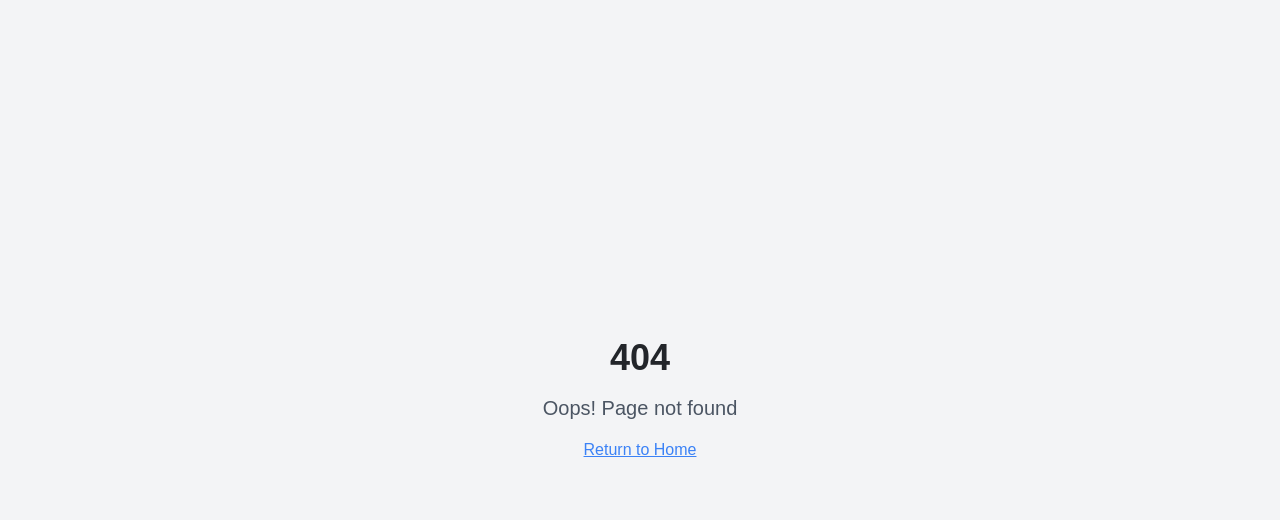
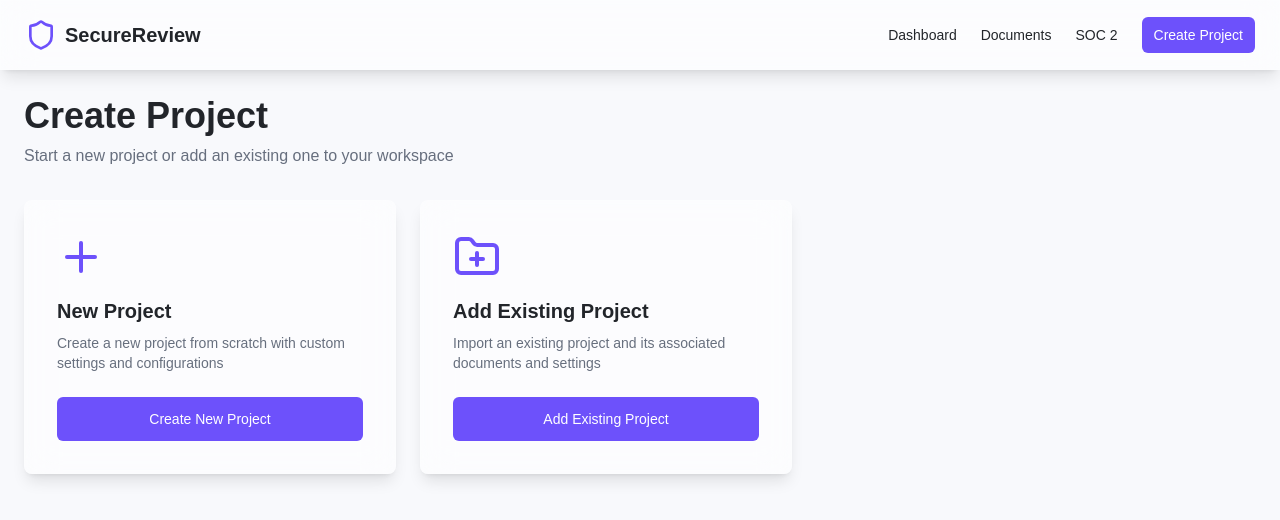
Before and after one commit to indrasol/sdr-tool, a React (Vite) app: page /create-project in a window 1280 px wide. Before the commit this address had no page. Shown: the top 520 px of the page. Built offline with nearby package versions, Linux system fonts and the light colour scheme.

Commit message:
Add create project page
Adds a new page for creating projects, including options to create new projects and add existing ones.  Links the new page to the existing "Create Project" button.

```diff
--- a/src/App.tsx
+++ b/src/App.tsx
@@ -5,6 +5,7 @@ import { TooltipProvider } from "@/components/ui/tooltip";
 import { QueryClient, QueryClientProvider } from "@tanstack/react-query";
 import { BrowserRouter, Routes, Route } from "react-router-dom";
 import Index from "./pages/Index";
+import CreateProject from "./pages/CreateProject";
 import NotFound from "./pages/NotFound";
 
 const queryClient = new QueryClient();
@@ -18,6 +19,7 @@ const App = () => (
         <BrowserRouter>
           <Routes>
             <Route path="/" element={<Index />} />
+            <Route path="/create-project" element={<CreateProject />} />
             <Route path="*" element={<NotFound />} />
           </Routes>
         </BrowserRouter>
--- a/src/components/layout/AppHeader.tsx
+++ b/src/components/layout/AppHeader.tsx
@@ -2,6 +2,7 @@
 import { useState } from 'react';
 import { Shield, Menu } from 'lucide-react';
 import { Button } from "@/components/ui/button";
+import { Link } from 'react-router-dom';
 
 const AppHeader = () => {
   const [isMenuOpen, setIsMenuOpen] = useState(false);
@@ -24,9 +25,11 @@ const AppHeader = () => {
           <a href="/assessments" className="text-sm font-medium hover:text-primary transition-colors">
             SOC 2
           </a>
+          <Link to="/create-project">
             <Button variant="default" size="sm">
               Create Project
             </Button>
+          </Link>
         </nav>
 
         <Button
@@ -51,9 +54,11 @@ const AppHeader = () => {
             <a href="/assessments" className="text-sm font-medium hover:text-primary transition-colors">
               SOC 2
             </a>
+            <Link to="/create-project">
               <Button variant="default" size="sm" className="w-full">
                 Create Project
               </Button>
+            </Link>
           </nav>
         </div>
       )}
--- /dev/null
+++ b/src/pages/CreateProject.tsx
@@ -0,0 +1,47 @@
+
+import { Plus, FolderPlus } from 'lucide-react';
+import { Button } from "@/components/ui/button";
+import AppHeader from '@/components/layout/AppHeader';
+
+const CreateProject = () => {
+  return (
+    <div className="min-h-screen bg-background">
+      <AppHeader />
+
+      <main className="pt-24 px-6 max-w-7xl mx-auto">
+        <div className="mb-8">
+          <h1 className="text-4xl font-bold mb-2">Create Project</h1>
+          <p className="text-muted-foreground">
+            Start a new project or add an existing one to your workspace
+          </p>
+        </div>
+
+        <div className="grid grid-cols-1 md:grid-cols-2 gap-6 max-w-3xl">
+          <div className="glass-card p-8 rounded-lg hover:scale-102 transition-transform cursor-pointer">
+            <Plus className="w-12 h-12 text-primary mb-4" />
+            <h3 className="text-xl font-semibold mb-2">New Project</h3>
+            <p className="text-sm text-muted-foreground mb-6">
+              Create a new project from scratch with custom settings and configurations
+            </p>
+            <Button variant="default" size="lg" className="w-full">
+              Create New Project
+            </Button>
+          </div>
+
+          <div className="glass-card p-8 rounded-lg hover:scale-102 transition-transform cursor-pointer">
+            <FolderPlus className="w-12 h-12 text-primary mb-4" />
+            <h3 className="text-xl font-semibold mb-2">Add Existing Project</h3>
+            <p className="text-sm text-muted-foreground mb-6">
+              Import an existing project and its associated documents and settings
+            </p>
+            <Button variant="default" size="lg" className="w-full">
+              Add Existing Project
+            </Button>
+          </div>
+        </div>
+      </main>
+    </div>
+  );
+};
+
+export default CreateProject;
```
Lines whose indentation alone changed are shown as unchanged.
